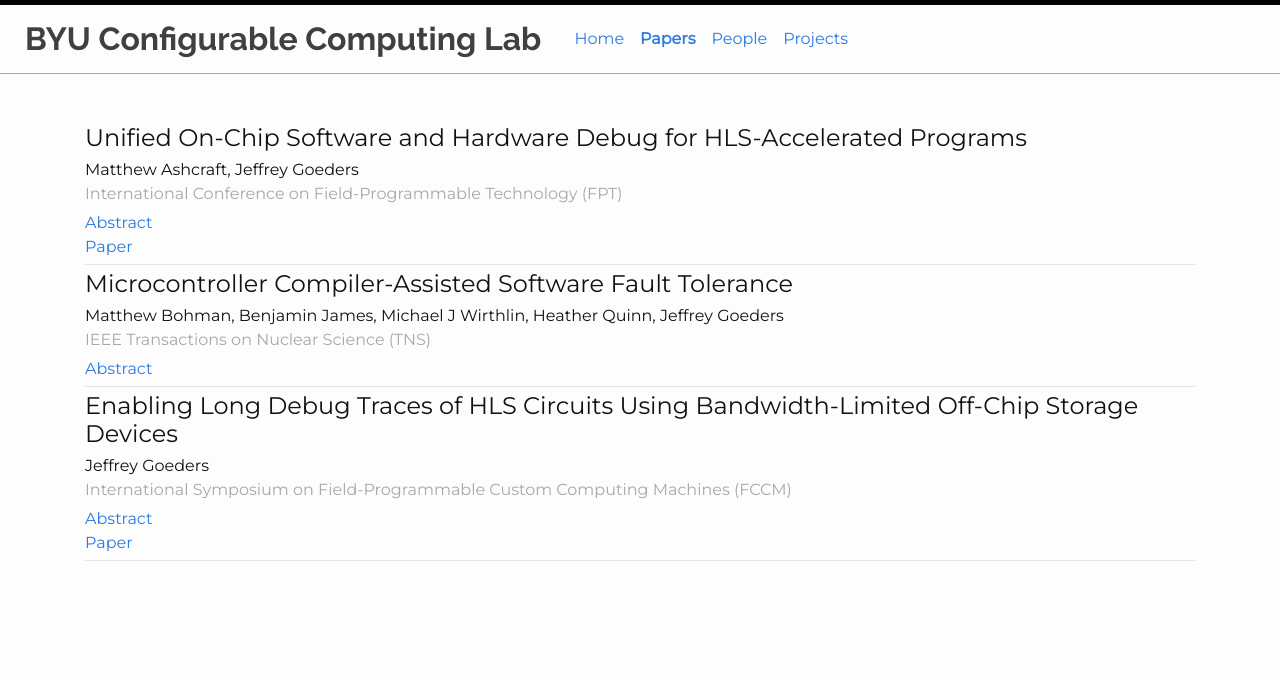
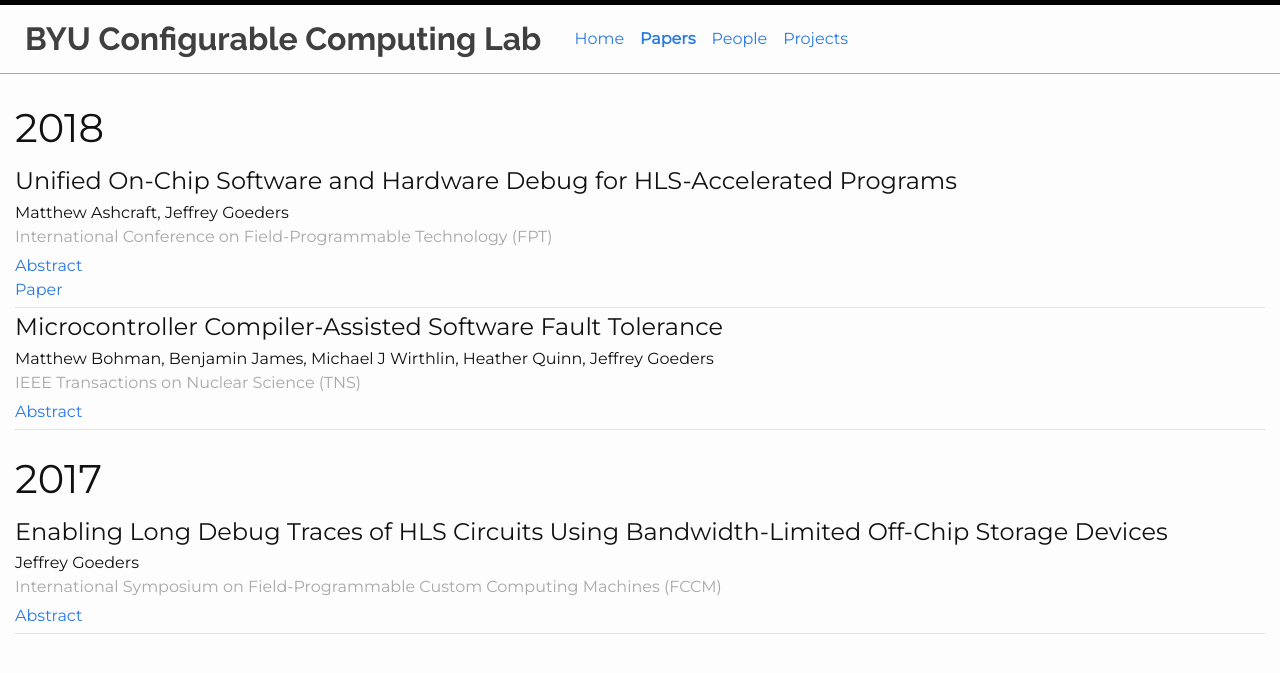
Before and after one commit to byuccl/byuccl.github.io, a Jekyll site: the page built from pages/papers.html, in a window 1280 px wide. Shown: the top 673 px of the page. Built offline with Jekyll 4.4.1, drawn with Linux system fonts in a browser that asks for light colours; nearby versions of some CDN libraries.

Commit message:
Papers by year

```diff
--- a/_data/papers.yaml
+++ b/_data/papers.yaml
@@ -32,4 +32,3 @@
     2017
   abstract: >
     High-level synthesis (HLS) has gained considerable traction in recent years. Despite considerable strides in the development of quality HLS compilers, one area that is often cited as a barrier to HLS adoption is the difficulty in debugging HLS produced circuits. Recent academic work has presented techniques that use on-chip memories to efficiently record execution of HLS circuits, and map the captured data back to the original source code to provide the user with a software-like debug experience. However, limited on-chip memory results in very short debug traces, which may force a designer to spend multiple debug iterations to resolve complicated bugs. In this work we present techniques to enable off-chip capture of HLS debug information. While off-chip storage does not suffer from the capacity limitations of on-chip memory, its usage introduces a new challenge: limited bandwidth. In this work we show how information from within the HLS flow can be leveraged to generated a streamed debug trace within given bandwidth constraints. For a bandwidth limited interface, we show that our techniques allow the user to observe 19× more source code variables than using a basic approach.
-  url: /assets/ONPC.pdf
--- a/_sass/_home.scss
+++ b/_sass/_home.scss
@@ -3,7 +3,7 @@ body, html {
 }
 
 .container {
-    // max-width: 960px;
+    max-width: 1400px;
     font-family: 'Montserrat', sans-serif;
 }
 
--- a/_sass/_nav.scss
+++ b/_sass/_nav.scss
@@ -47,7 +47,7 @@ $logo_size: 100px;
 
 .site-header {
     padding: 10px 0;
-    margin-bottom: 50px;
+    margin-bottom: 30px;
     font-family: 'Montserrat', sans-serif;
     float: bottom;
 }
--- a/_sass/_papers.scss
+++ b/_sass/_papers.scss
@@ -23,3 +23,7 @@
         display: none;
     }
 }
+
+.year {
+    margin-top: 25px;
+}
--- a/css/main.scss
+++ b/css/main.scss
@@ -23,7 +23,7 @@ $grey-color-light: lighten($grey-color, 40%);
 $grey-color-dark:  darken($grey-color, 25%);
 
 // Width of the content area
-$content-width:    1200px;
+$content-width:    1600px;
 
 $on-palm:          600px;
 $on-laptop:        800px;
--- a/pages/papers.html
+++ b/pages/papers.html
@@ -5,9 +5,18 @@ permalink: /papers
 ---
 
 
+<div class="papers">
 
-<div class="papers">
+    {% assign years = site.data.papers | map: 'year' %}
+    {% assign years_sorted = years | sort | reverse | uniq %}
+
+    {% for year in years_sorted %}
+
+        <h1 class="year">
+            {{ year }}
+        </h1>
         {% for paper in site.data.papers %}
+            {% if paper.year == year %}
                 <div class="paper">
                     <h4 class="paper-title">
                         {{ paper.title }}
@@ -16,7 +25,7 @@ permalink: /papers
                     <p class="paper-conference">{{ paper.conference }}</p>
                     {% if paper.abstract %}
                         <div>
-                    <a href="javascript:void(0)" class="abstract">Abstract</a>
+                            <a class="abstract" href="javascript:void(0)">Abstract</a>
                         </div>
                         <div class="hide" id="description">
                             <p class="paper-description">
@@ -32,5 +41,7 @@ permalink: /papers
                     {% endif %}
                 </div>
                 <hr>
+            {% endif %}
+        {% endfor %}
     {% endfor %}
 </div>
```
Lines whose indentation alone changed are shown as unchanged.
